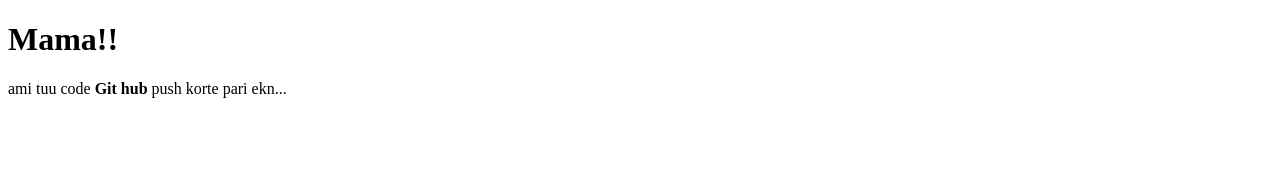
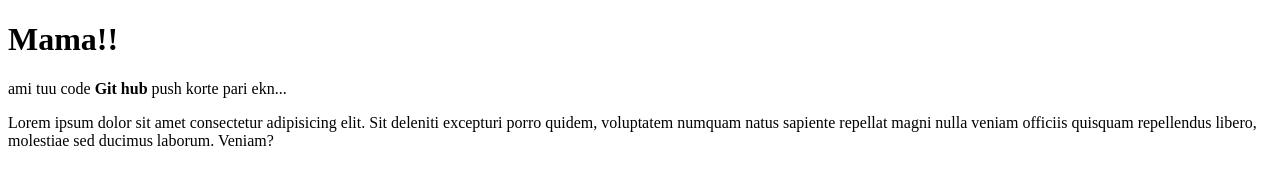
Before and after one commit to Bishaw1/first-repo, a plain HTML site: page index.html in a window 1280 px wide. Drawn offline with Linux system fonts and the light colour scheme.

Commit message:
added text

```diff
--- a/index.html
+++ b/index.html
@@ -9,5 +9,6 @@
 <body>
     <h1>Mama!!</h1>
     <p>ami tuu code <strong>Git hub</strong> push korte pari ekn...</p>
+    <p>Lorem ipsum dolor sit amet consectetur adipisicing elit. Sit deleniti excepturi porro quidem, voluptatem numquam natus sapiente repellat magni nulla veniam officiis quisquam repellendus libero, molestiae sed ducimus laborum. Veniam?</p>
 </body>
 </html>
```
